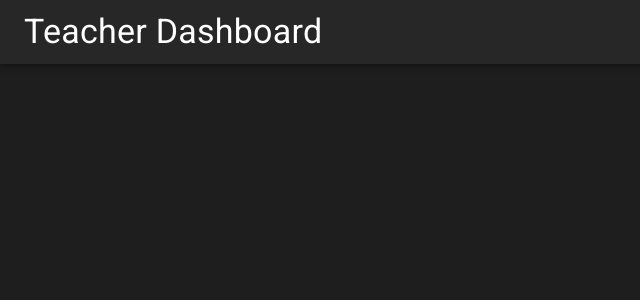
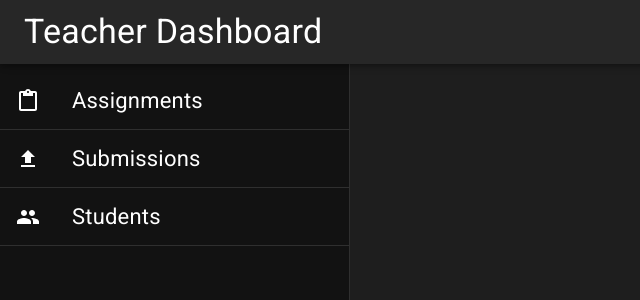
Before and after one commit to WinayGupta777/Assignment_Management, a React (Create React App) app in the folder frontend/: page / in a window 1280 px wide. Shown: the top 300 px of the page, without its empty margins (0-640 px from the left). Built offline with nearby package versions, Linux system fonts and the light colour scheme.

Commit message:
Designed component for Drawer;

```diff
--- a/frontend/package.json
+++ b/frontend/package.json
@@ -5,6 +5,7 @@
   "dependencies": {
     "@emotion/react": "^11.10.5",
     "@emotion/styled": "^11.10.5",
+    "@mui/icons-material": "^5.11.0",
     "@mui/material": "^5.11.5",
     "@testing-library/jest-dom": "^5.16.5",
     "@testing-library/react": "^13.4.0",
--- a/frontend/src/components/DashboardMain.js
+++ b/frontend/src/components/DashboardMain.js
@@ -1,14 +1,17 @@
 import { AppBar, Box, Toolbar, Typography } from '@mui/material';
 import React from 'react'
+import DrawerComponent from './DrawerComponent';
 
 const DashboardMain = () => {
     return (
         <Box>
-            <AppBar position="fixed" >
+            <AppBar position="fixed" sx={{ zIndex: (theme) => theme.zIndex.drawer + 1 }}>
                 <Toolbar>
                     <Typography variant='h4'>Teacher Dashboard</Typography>
                 </Toolbar>
             </AppBar>
+
+            <DrawerComponent />
         </Box>
     )
 }
--- /dev/null
+++ b/frontend/src/components/DrawerComponent.js
@@ -0,0 +1,61 @@
+import React from 'react';
+import { Box, Divider, Drawer, List, ListItem, ListItemButton, ListItemIcon, ListItemText, Toolbar, Typography } from '@mui/material';
+import ContentPasteIcon from '@mui/icons-material/ContentPaste';
+import FileUploadIcon from '@mui/icons-material/FileUpload';
+import PeopleIcon from '@mui/icons-material/People';
+
+const DrawerComponent = () => {
+  const drawerWidth = 350;
+
+  return (
+    <Drawer
+      variant='permanent'
+      sx={{
+        width: drawerWidth,
+        flexShrink: 0,
+        [`& .MuiDrawer-paper`]: { width: drawerWidth, boxSizing: 'border-box' },
+      }}
+    >
+      <Toolbar />
+      <Box>
+        <List>
+          <ListItem disablePadding>
+            <ListItemButton>
+              <ListItemIcon>
+                <ContentPasteIcon />
+              </ListItemIcon>
+              <ListItemText
+                primary={<Typography sx={{ fontSize: 22 }}>Assignments</Typography>}
+              />
+            </ListItemButton>
+          </ListItem>
+          <Divider />
+          <ListItem disablePadding>
+            <ListItemButton>
+              <ListItemIcon>
+                <FileUploadIcon />
+              </ListItemIcon>
+              <ListItemText
+                primary={<Typography sx={{ fontSize: 22 }}>Submissions</Typography>}
+              />
+            </ListItemButton>
+          </ListItem>
+          <Divider />
+          <ListItem disablePadding>
+            <ListItemButton>
+              <ListItemIcon>
+                <PeopleIcon />
+              </ListItemIcon>
+              <ListItemText
+                primary={<Typography sx={{ fontSize: 22 }}>Students</Typography>}
+              />
+            </ListItemButton>
+          </ListItem>
+          <Divider />
+        </List>
+      </Box>
+    </Drawer>
+  )
+}
+
+export default DrawerComponent;
```
Also changed, not shown: frontend/src/assets/HomePic.png (added), 1 other file (tests, documents, lock files or other folders).
